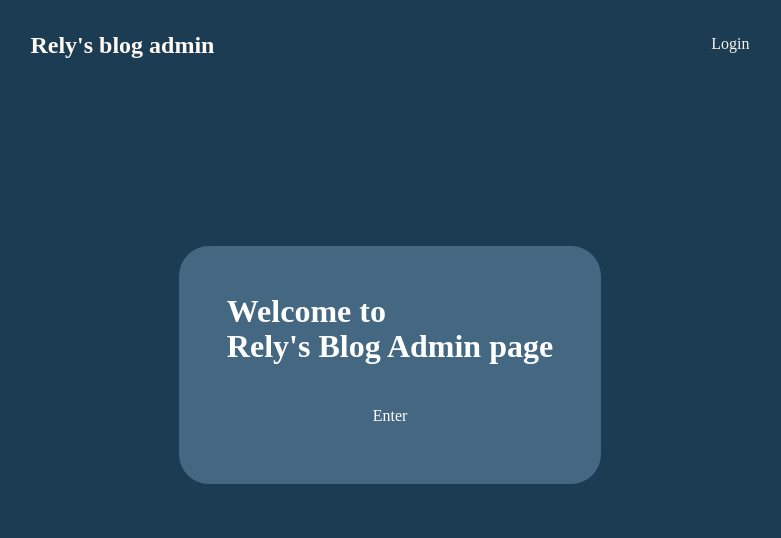
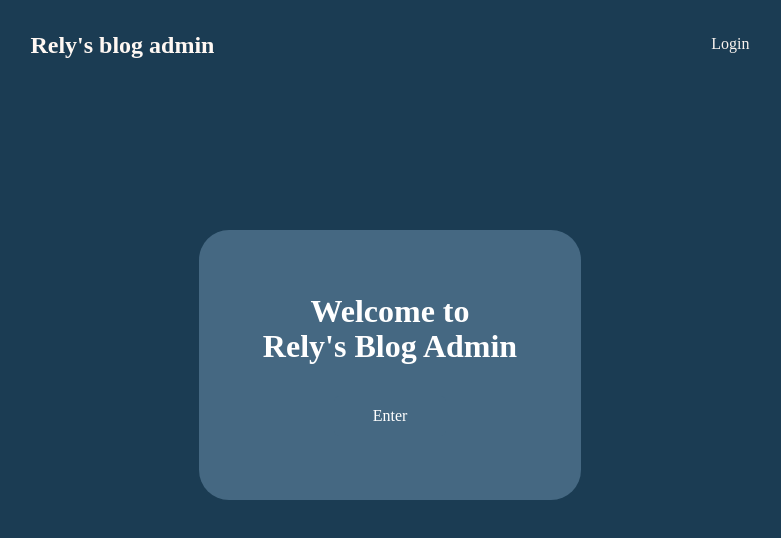
Before and after one commit to Relyful/blogApiAdminFrontend, a React (Vite) app: page / in a window 1280 px wide. Shown: the top 538 px of the page, without its empty margins (250-1031 px from the left). Built offline with nearby package versions, Linux system fonts and the light colour scheme.

Commit message:
Fix home text positioning

```diff
--- a/src/components/Home/Home.jsx
+++ b/src/components/Home/Home.jsx
@@ -6,7 +6,7 @@ export default function Home() {
     <div className={styles.banner}>
       <Link to="posts" className={styles.linkContent}>
         <div className={styles.bannerContent}>
-          <h1>Welcome to <br/>Rely's Blog Admin page</h1>
+          <h1 className={styles.h1}>Welcome to <br/>Rely's Blog Admin</h1>
           <div className={styles.button}>Enter</div>
         </div>
       </Link>
--- a/src/components/Home/Home.module.css
+++ b/src/components/Home/Home.module.css
@@ -21,7 +21,7 @@
   display: flex;
   flex-direction: column;
   align-items: center;
-  padding: 3em;
+  padding: 4em;
   background-color: #456882;
   border-radius: 30px;
   transition: transform .2s ease-in-out;
@@ -36,3 +36,7 @@
 .linkContent {
   text-decoration: none;
 }
+
+.h1 {
+  text-align: center;
+}
```
